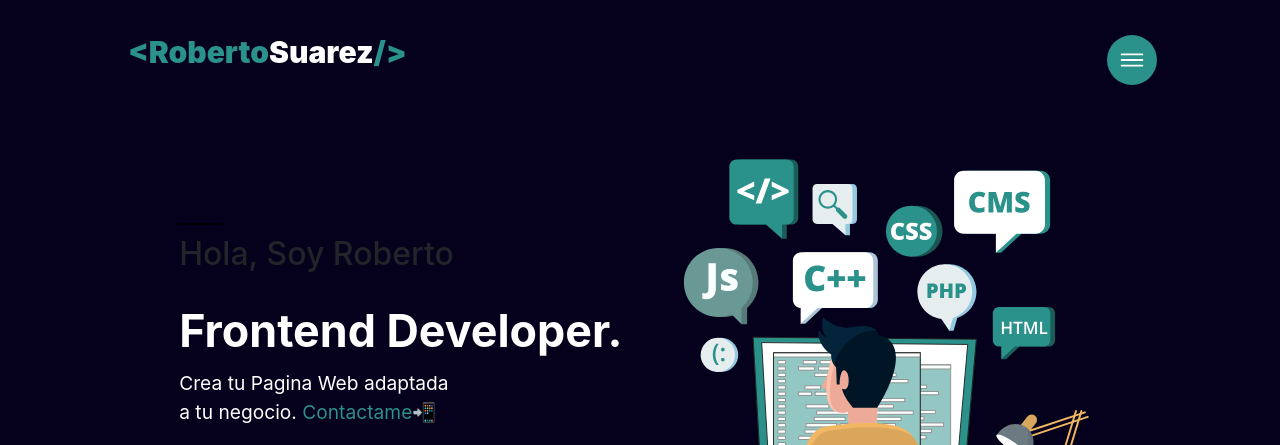
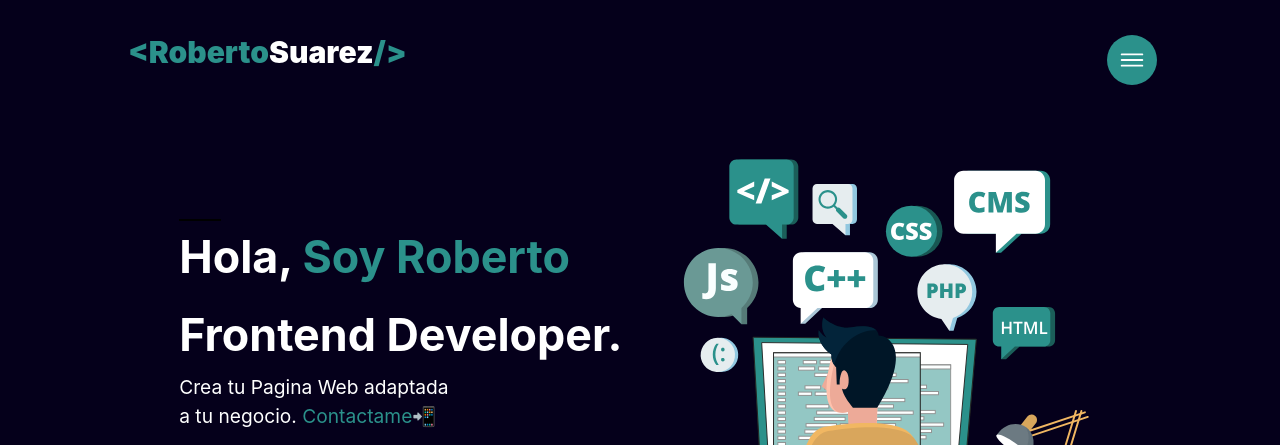
Before and after one commit to robertosuarezm/portafolio, a plain HTML site: page index.html in a window 1280 px wide. Shown: the top 445 px of the page. Drawn offline with nearby package versions, Linux system fonts and the light colour scheme.

Commit message:
Update index.html

```diff
--- a/index.html
+++ b/index.html
@@ -70,8 +70,8 @@
 				<div class="div-header">
 					<div class="divText" data-aos="fade-up">
 						<div>
-							<h2><hr>  Hola, <span> Soy Roberto</span>
-							</h2>
+							<h1><hr>  Hola, <span> Soy Roberto</span>
+							</h1>
 							<br>
 							<h1>
 								Frontend Developer.
```
